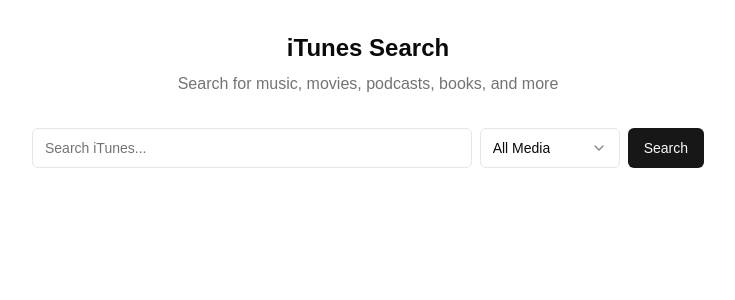
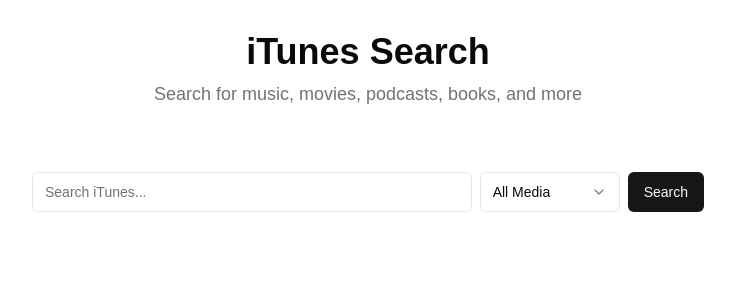
Before and after one commit to Lolsogod/apple-search, a Next.js app: page / in a window 1280 px wide. Shown: the top 300 px of the page, without its empty margins (272-1007 px from the left). Built offline with nearby package versions, Linux system fonts and the light colour scheme.

Commit message:
add adaptivity

```diff
--- a/src/app/page.tsx
+++ b/src/app/page.tsx
@@ -71,18 +71,18 @@
     }
 
     return (
-      <div className="grid gap-4">
+      <div className="grid grid-cols-1 md:grid-cols-2 gap-4">
         {results.map((item) => <ResultItem data={item} key={item.trackId || item.collectionId} />)}
       </div>
     );
   }
 
   return (
-    <div className="container mx-auto py-8 px-4">
-      <div className="max-w-2xl mx-auto space-y-8">
+    <div className="container mx-auto py-8 px-4 md:px-6 lg:px-8">
+      <div className="max-w-2xl mx-auto space-y-8 md:space-y-12 lg:space-y-16">
         <div className="space-y-2">
-          <h1 className="text-2xl font-bold text-center">iTunes Search</h1>
-          <p className="text-muted-foreground text-center">
+          <h1 className="text-2xl md:text-3xl lg:text-4xl font-bold text-center">iTunes Search</h1>
+          <p className="text-sm md:text-base lg:text-lg text-muted-foreground text-center">
             Search for music, movies, podcasts, books, and more
           </p>
         </div>
--- a/src/components/result-item.tsx
+++ b/src/components/result-item.tsx
@@ -25,9 +25,8 @@
   }
 
 export default function ResultItem({data}: {data: ItunesItem}) {
-  console.log(data.kind)
     return (
-      <Card className='max-w-2xl'>
+      <Card>
         <CardContent className="p-4">
           <div className="flex gap-4">
             <Image
@@ -50,7 +49,7 @@
                   {data.collectionName}
                 </p>
               )}
-              <p className="text-sm text-muted-foreground">
+              <p className="text-sm text-muted-foreground truncate">
                 {data.primaryGenreName}
               </p>
             </div>
```
